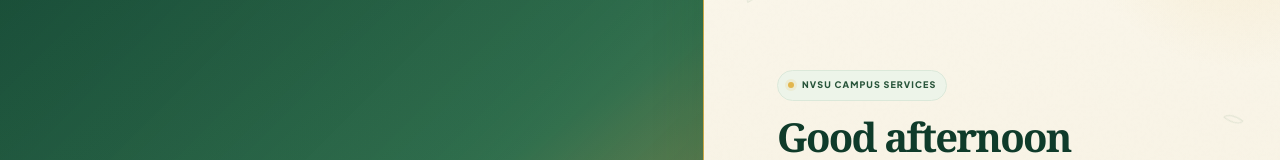
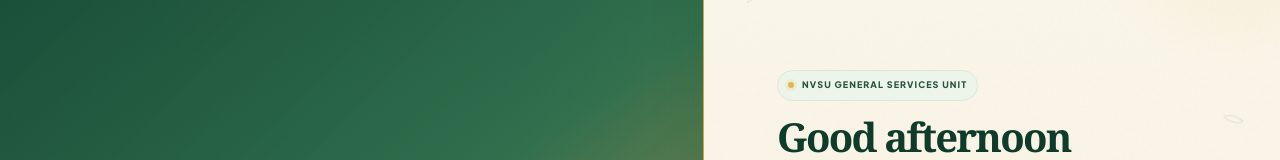
Before and after one commit to Kenzi-01-design/UNIFIX-CAPSTONE, a Vue app: page / in a window 1280 px wide. Both pictures are taken after a click on the button "Sign Up / Sign In". Shown: the part 154-314 px from the top of the page. Built offline with nearby package versions, Linux system fonts and the light colour scheme; no server answers; the database is empty.

Commit message:
Update login General Services Unit label
Co-authored-by: Copilot <223556219+Copilot@users.noreply.github.com>

```diff
--- a/src/views/LoginView.vue
+++ b/src/views/LoginView.vue
@@ -125,9 +125,9 @@
       <div class="login-brand">
         <div class="login-campus-label">
           <span class="login-campus-label-icon"><UiIcon name="building" :size="14" /></span>
-          <span>NVSU CAMPUS SERVICES</span>
+          <span>NVSU GENERAL SERVICES UNIT</span>
           <i></i>
-          <span>REPORT Â· ROUTE Â· RESTORE</span>
+          <span>REPORT · ROUTE · RESTORE</span>
         </div>
         <div class="login-brand-lockup">
           <div class="login-brand-heading">
@@ -205,7 +205,7 @@
         @submit.prevent="handleLogin"
       >
         <div class="login-form-heading login-enter" style="--enter-delay: 0ms">
-          <span class="login-eyebrow-chip"><i></i>NVSU CAMPUS SERVICES</span>
+          <span class="login-eyebrow-chip"><i></i>NVSU GENERAL SERVICES UNIT</span>
           <h2>{{ greeting }}<span class="login-greeting-swash" aria-hidden="true"></span></h2>
           <p>Sign in with your NVSU institutional account.</p>
         </div>
```
